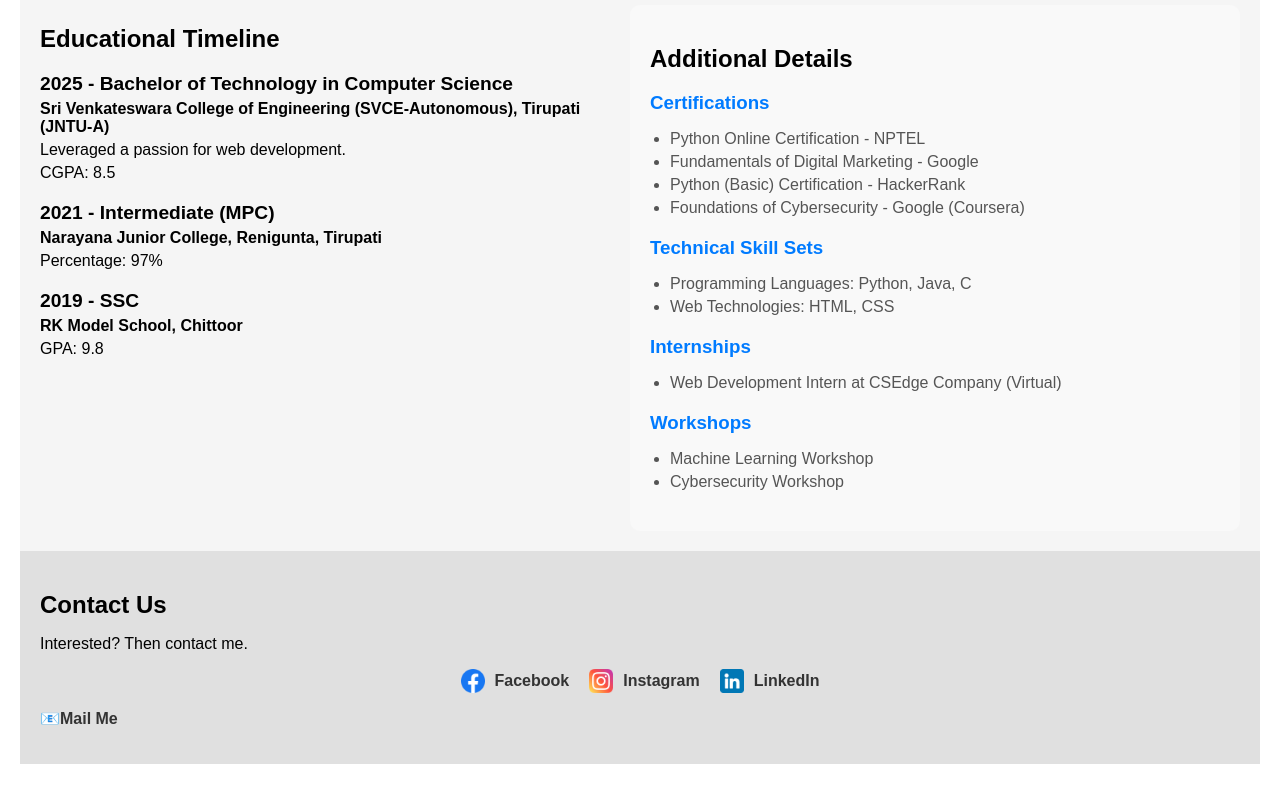
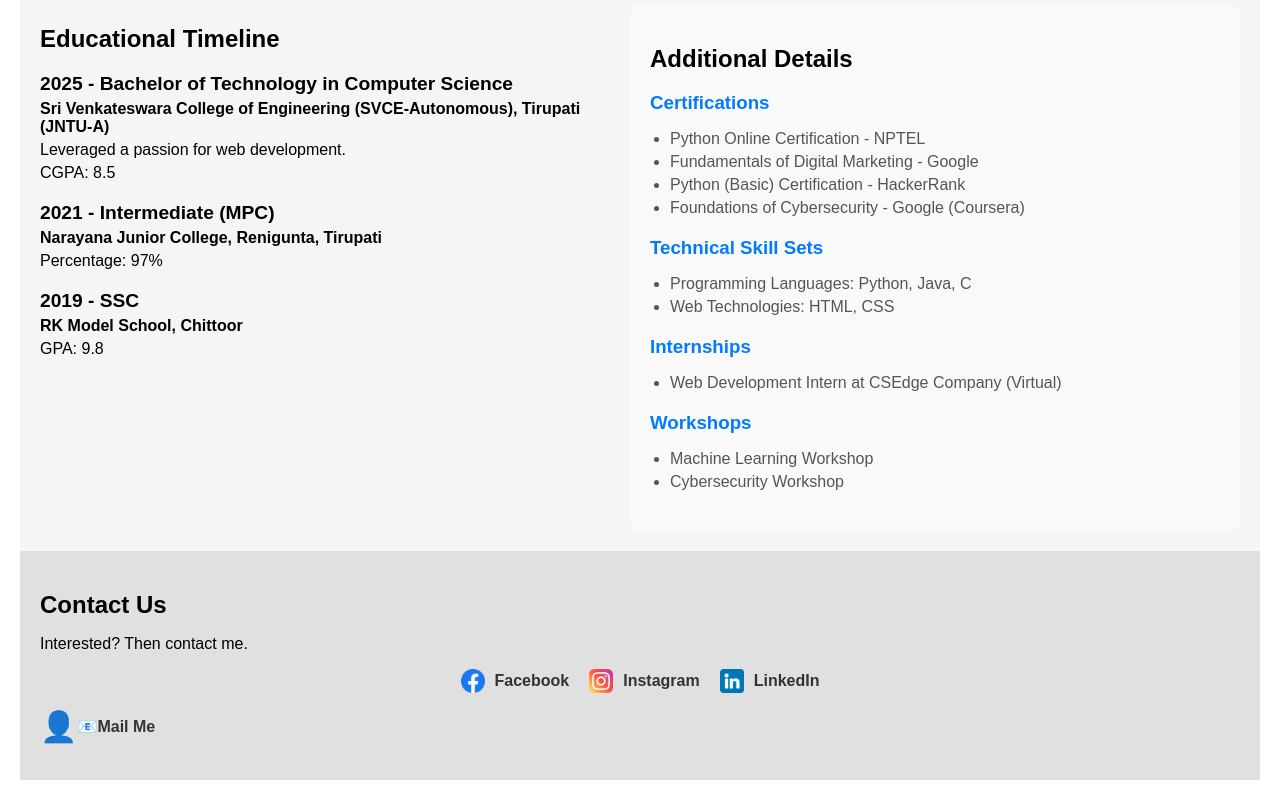
Before and after one commit to SMidhunReddy/smidhunreddy.github.io, a plain HTML site: page index.html in a window 1280 px wide. Shown: the part 1261-2061 px from the top of the page. Drawn offline with nearby package versions, Linux system fonts and the light colour scheme.

Commit message:
protfolio

```diff
--- a/index.html
+++ b/index.html
@@ -211,7 +211,7 @@
                     <img src="images/linkedin.png" alt="LinkedIn"> LinkedIn
                 </a>
             </div>
-            <p><a href="mailto:samireddypallimidhunreddy@gmail.com">📧Mail Me</a></p>
+            <p><a href="mailto:samireddypallimidhunreddy@gmail.com"><span style="font-size: 30px">👤</span>📧Mail Me</a></p>
         </section>
     </div>
     <script src="https://cdnjs.cloudflare.com/ajax/libs/jquery/3.6.0/jquery.min.js"></script>
```
